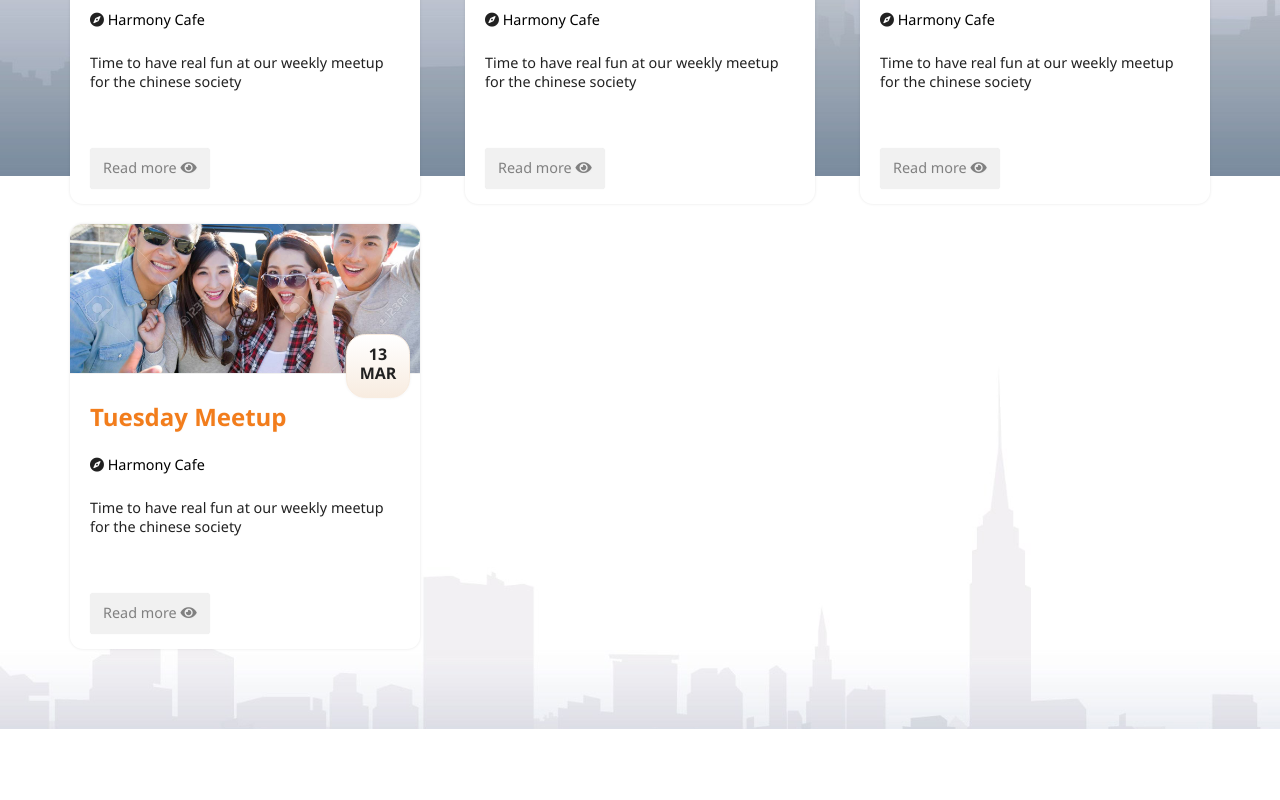
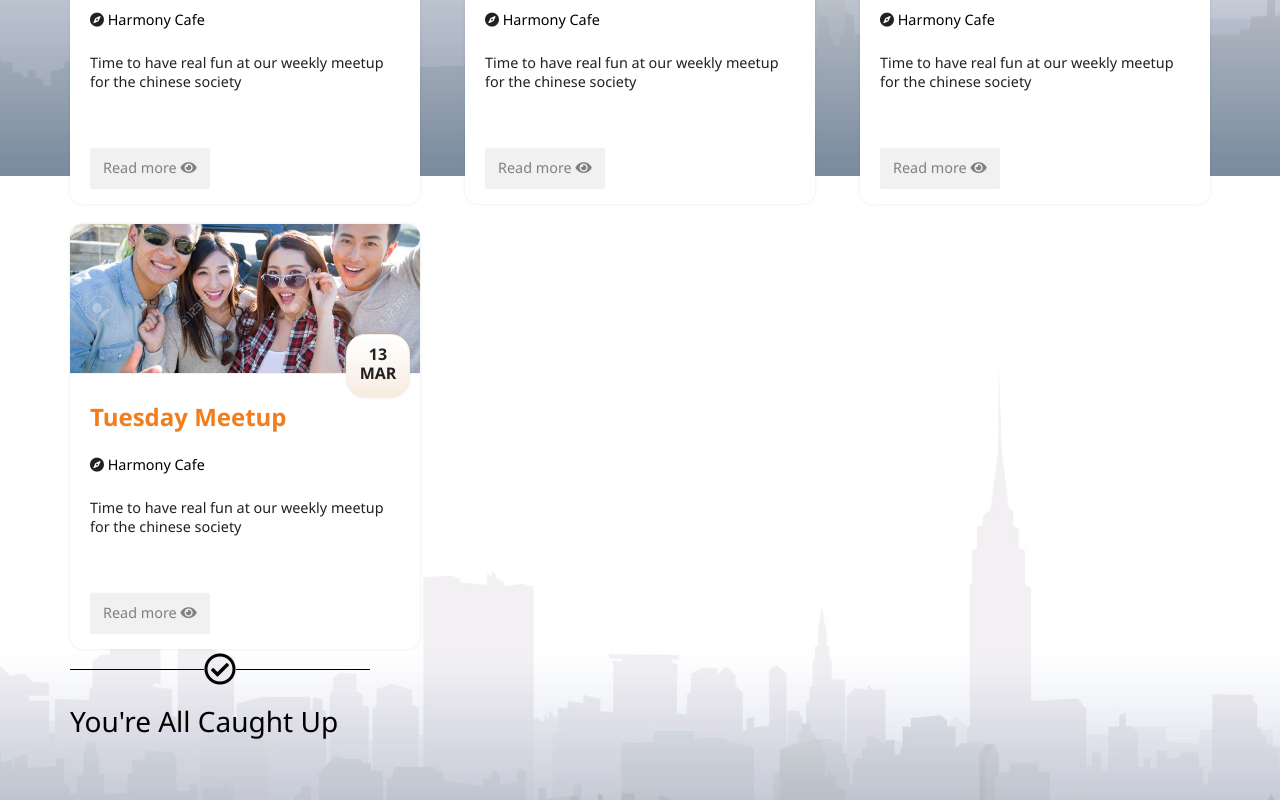
Before and after one commit to IrinaMBejan/Autonom, a plain HTML site: page Front/home.html in a window 1280 px wide. Shown: the part 1424-2224 px from the top of the page. Before the commit the page ends 2153 px from the top, so only its background shows below. Drawn offline with Linux system fonts and the light colour scheme.

Commit message:
End of feed item

```diff
--- a/Front/home.css
+++ b/Front/home.css
@@ -416,10 +416,50 @@ a {
      left: 83%;
      top: 3%;
      display: none;
-  }
-  .event-card:hover .heart {
-      display: block;
-  }
+}
+
+.event-card:hover .heart {
+    display: block;
+}
+
+#emptyText {
+    font-weight: 300;
+    font-size: 1.75rem;
+    color: black;
+}
+
+.strike-behind {
+    position: relative;
+    text-align: center;
+
+    margin-top: 0;
+    margin-bottom: 1rem;
+
+    content: "";
+    display: block;
+    border-top: solid 1px black;
+    width: 100%;
+    height: 2px;
+    top: 50%;
+    z-index: -1;
+}
+
+.feed-end {
+    display: flex;
+    flex-flow: row nowrap;
+}
+
+footer {
+    width:300px;
+}
+
+footer span {
+    color: black;
+    transform: translateY(-50%);
+}
+
+.small-notice {
+}
 
 @media (min-width: 200px) {
      .base header .nav-placeholder section:nth-child(1) {
--- a/Front/home.html
+++ b/Front/home.html
@@ -231,7 +231,20 @@
                 </div>
             </div>
         </div>
+        <div class="small-notice">
+            <footer>
+                <div class="feed-end">
+                    <p class="strike-behind"></p>
+                    <span>
+                        <i class="far fa-check-circle fa-2x"></i>
+                    </span>
+                    <p class="strike-behind"></p>
+                </div>
+                <span id="emptyText">You're All Caught Up</span>
+            </footer>
+        </div>
     </main>
+
 </body>
 <script src="Home.js"></script>
 </html>
```
